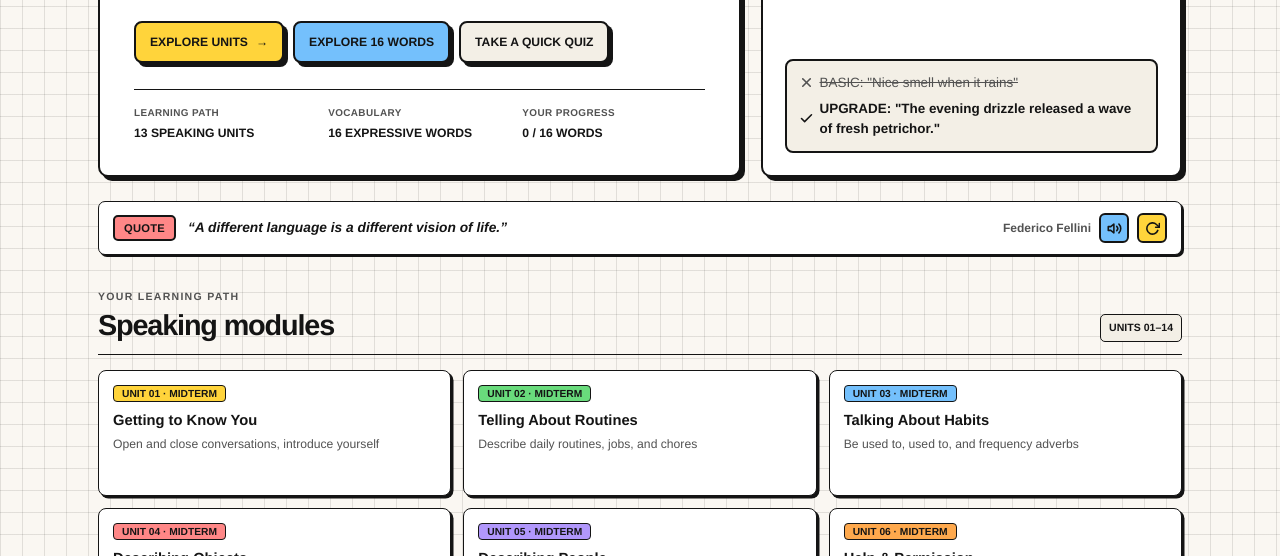
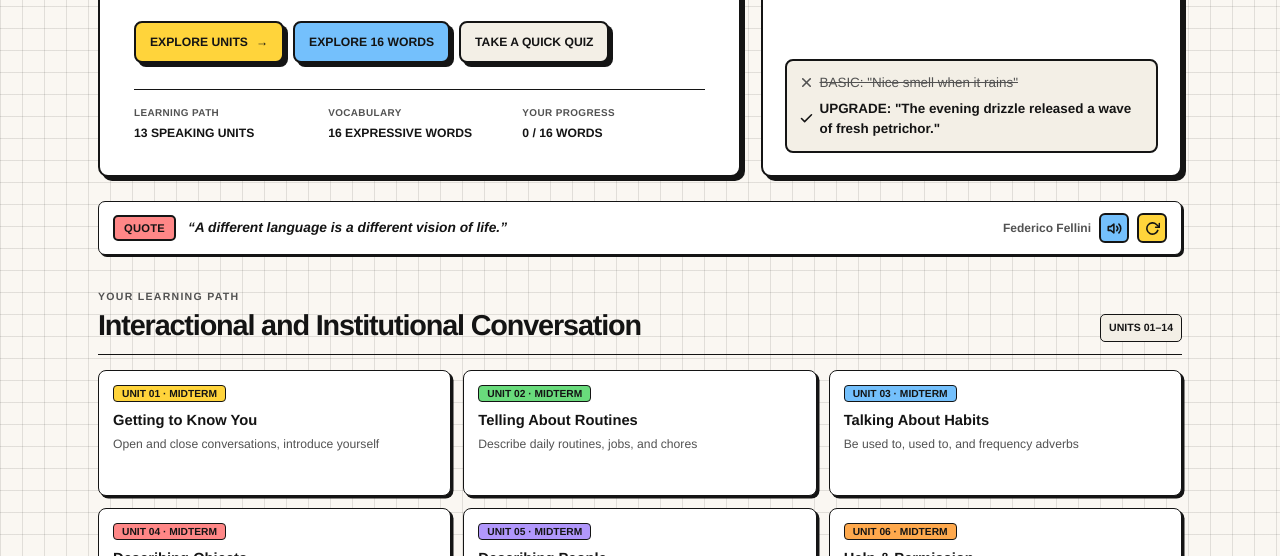
Before and after one commit to DimasAria7/Website_IIC, a plain HTML site: page index.html in a window 1280 px wide. Shown: the part 544-1100 px from the top of the page. Drawn offline with Linux system fonts and the light colour scheme.

Commit message:
Add files via upload

```diff
--- a/index.html
+++ b/index.html
@@ -144,7 +144,7 @@
       <div class="home-section-heading">
         <div>
           <span class="section-eyebrow">YOUR LEARNING PATH</span>
-          <h2>Speaking modules</h2>
+          <h2>Interactional and Institutional Conversation</h2>
         </div>
         <span class="section-count">UNITS 01–14</span>
       </div>
```
